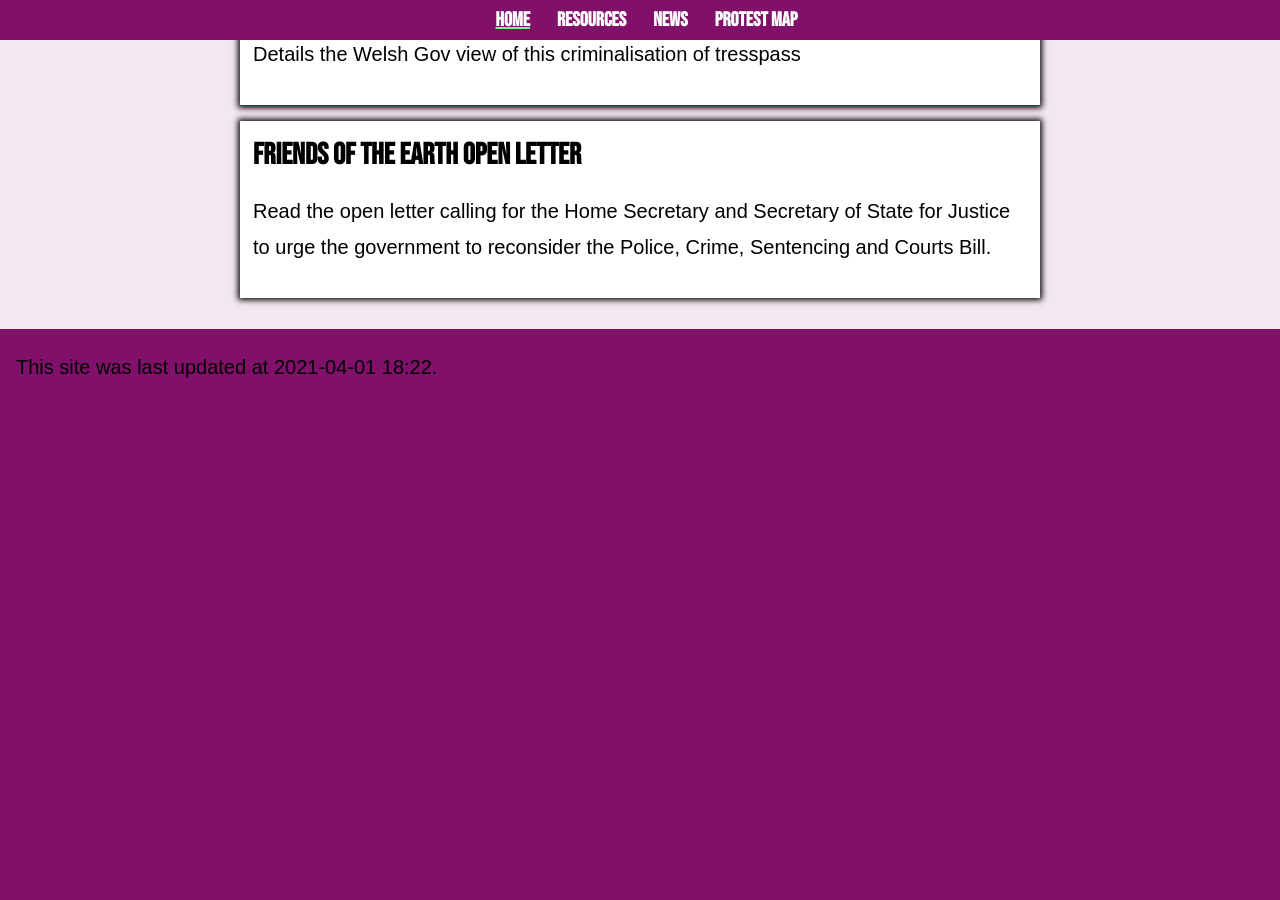
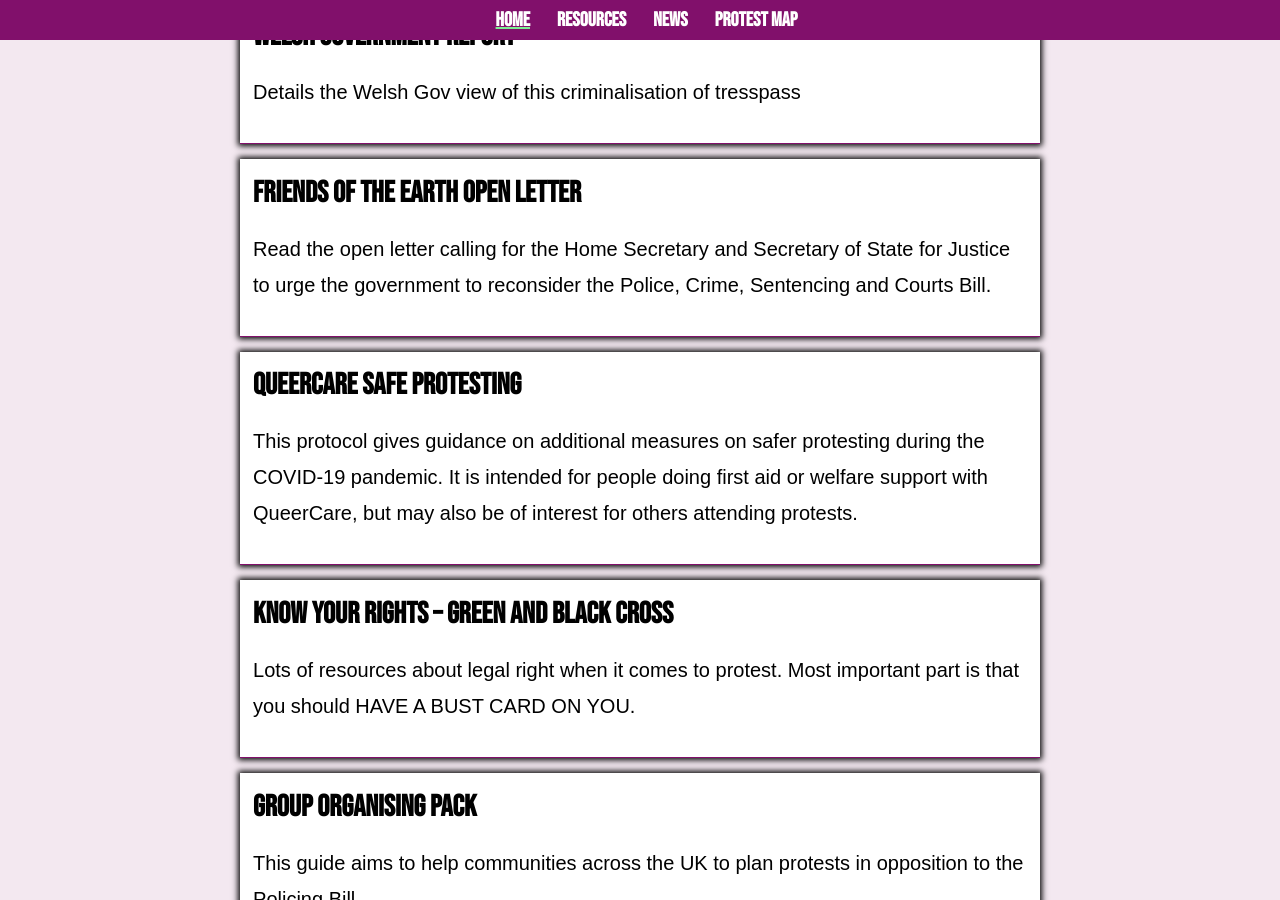
Before and after one commit to joe-irving/killthebill_website, a Jekyll site: the page docs/index.html, which Jekyll copies as it is, in a window 1280 px wide and 900 px high, scrolled down 2737 px. Built offline with Jekyll 4.4.1, drawn with Linux system fonts in a browser that asks for light colours; some web fonts are replaced; before the commit the page ends 3142 px from its top, so only the background shows below that; some of the changed text lies outside the part shown.

Commit message:
Update resouces 1st-April

```diff
--- a/docs/404.html
+++ b/docs/404.html
@@ -18,7 +18,7 @@
 <meta property="twitter:image" content="https://www.killthebill.ga/assets/images/default.jpg" />
 <meta property="twitter:title" content="Kill the Bill" />
 <script type="application/ld+json">
-{"@type":"WebPage","headline":"Kill the Bill","image":"https://www.killthebill.ga/assets/images/default.jpg","url":"https://www.killthebill.ga/404.html","description":"Resources about PCSC Bill 2021","@context":"https://schema.org"}</script>
+{"@type":"WebPage","image":"https://www.killthebill.ga/assets/images/default.jpg","url":"https://www.killthebill.ga/404.html","headline":"Kill the Bill","description":"Resources about PCSC Bill 2021","@context":"https://schema.org"}</script>
 <!-- End Jekyll SEO tag -->
 
 <link rel="stylesheet" href="/assets/css/style.css">
@@ -88,7 +88,7 @@
 
     <footer>
   <p>
-This site was last updated at 2021-04-01 18:22.
+This site was last updated at 2021-04-01 18:26.
 </p>
 </footer>
 
--- a/docs/feed.xml
+++ b/docs/feed.xml
@@ -1,4 +1,4 @@
-<?xml version="1.0" encoding="utf-8"?><feed xmlns="http://www.w3.org/2005/Atom" ><generator uri="https://jekyllrb.com/" version="4.2.0">Jekyll</generator><link href="https://www.killthebill.ga/feed.xml" rel="self" type="application/atom+xml" /><link href="https://www.killthebill.ga/" rel="alternate" type="text/html" /><updated>2021-04-01T18:22:37+01:00</updated><id>https://www.killthebill.ga/feed.xml</id><title type="html">Kill the Bill</title><subtitle>Resources about PCSC Bill 2021</subtitle><entry><title type="html">Welcome to Jekyll!</title><link href="https://www.killthebill.ga/jekyll/update/2021/03/26/welcome-to-jekyll/" rel="alternate" type="text/html" title="Welcome to Jekyll!" /><published>2021-03-26T23:37:58+00:00</published><updated>2021-03-26T23:37:58+00:00</updated><id>https://www.killthebill.ga/jekyll/update/2021/03/26/welcome-to-jekyll</id><content type="html" xml:base="https://www.killthebill.ga/jekyll/update/2021/03/26/welcome-to-jekyll/">&lt;p&gt;You’ll find this post in your &lt;code class=&quot;language-plaintext highlighter-rouge&quot;&gt;_posts&lt;/code&gt; directory. Go ahead and edit it and re-build the site to see your changes. You can rebuild the site in many different ways, but the most common way is to run &lt;code class=&quot;language-plaintext highlighter-rouge&quot;&gt;jekyll serve&lt;/code&gt;, which launches a web server and auto-regenerates your site when a file is updated.&lt;/p&gt;
+<?xml version="1.0" encoding="utf-8"?><feed xmlns="http://www.w3.org/2005/Atom" ><generator uri="https://jekyllrb.com/" version="4.2.0">Jekyll</generator><link href="https://www.killthebill.ga/feed.xml" rel="self" type="application/atom+xml" /><link href="https://www.killthebill.ga/" rel="alternate" type="text/html" /><updated>2021-04-01T18:26:23+01:00</updated><id>https://www.killthebill.ga/feed.xml</id><title type="html">Kill the Bill</title><subtitle>Resources about PCSC Bill 2021</subtitle><entry><title type="html">Welcome to Jekyll!</title><link href="https://www.killthebill.ga/jekyll/update/2021/03/26/welcome-to-jekyll/" rel="alternate" type="text/html" title="Welcome to Jekyll!" /><published>2021-03-26T23:37:58+00:00</published><updated>2021-03-26T23:37:58+00:00</updated><id>https://www.killthebill.ga/jekyll/update/2021/03/26/welcome-to-jekyll</id><content type="html" xml:base="https://www.killthebill.ga/jekyll/update/2021/03/26/welcome-to-jekyll/">&lt;p&gt;You’ll find this post in your &lt;code class=&quot;language-plaintext highlighter-rouge&quot;&gt;_posts&lt;/code&gt; directory. Go ahead and edit it and re-build the site to see your changes. You can rebuild the site in many different ways, but the most common way is to run &lt;code class=&quot;language-plaintext highlighter-rouge&quot;&gt;jekyll serve&lt;/code&gt;, which launches a web server and auto-regenerates your site when a file is updated.&lt;/p&gt;
 
 &lt;p&gt;Jekyll requires blog post files to be named according to the following format:&lt;/p&gt;
 
--- a/docs/index.html
+++ b/docs/index.html
@@ -18,7 +18,7 @@
 <meta property="twitter:image" content="https://www.killthebill.ga/assets/images/default.jpg" />
 <meta property="twitter:title" content="Kill the Bill" />
 <script type="application/ld+json">
-{"@type":"WebSite","headline":"Kill the Bill","image":"https://www.killthebill.ga/assets/images/default.jpg","url":"https://www.killthebill.ga/","description":"Resources about PCSC Bill 2021","name":"Kill the Bill","@context":"https://schema.org"}</script>
+{"@type":"WebSite","image":"https://www.killthebill.ga/assets/images/default.jpg","url":"https://www.killthebill.ga/","headline":"Kill the Bill","description":"Resources about PCSC Bill 2021","name":"Kill the Bill","@context":"https://schema.org"}</script>
 <!-- End Jekyll SEO tag -->
 
 <link rel="stylesheet" href="/assets/css/style.css">
@@ -102,7 +102,7 @@
   <section>
 
 <form class="keywords">
-  <input style="display:none;" type="text" name="possibleValues" value="document info petition letter">
+  <input style="display:none;" type="text" name="possibleValues" value="document info petition letter legal">
 
     <label class="keyword">
       <input class="keywordIn" type="checkbox" name="document" checked>
@@ -122,6 +122,11 @@
     <label class="keyword">
       <input class="keywordIn" type="checkbox" name="letter" checked>
         Letter
+    </label><br>
+
+    <label class="keyword">
+      <input class="keywordIn" type="checkbox" name="legal" checked>
+        Legal
     </label><br>
 
 </form>
@@ -192,7 +197,7 @@
 
     <section class="card resource info">
         <a target="_blank" href="https://gov.wales/written-statement-police-crime-sentencing-and-courts-bill">
-          <h1>Welsh Goverment Report</h1>
+          <h1>Welsh Government Report</h1>
         </a>
         <p>Details the Welsh Gov view of this criminalisation of tresspass</p>
     </section>
@@ -204,6 +209,41 @@
         <p>Read the open letter calling for the Home Secretary and Secretary of State for Justice to urge the government to reconsider the Police, Crime, Sentencing and Courts Bill. </p>
     </section>
 
+    <section class="card resource info">
+        <a target="_blank" href="https://wiki.queercare.network/Protesting_Safer_in_a_Pandemic_Protocol">
+          <h1>QueerCare Safe Protesting </h1>
+        </a>
+        <p>This protocol gives guidance on additional measures on safer protesting during the COVID-19 pandemic. It is intended for people doing first aid or welfare support with QueerCare, but may also be of interest for others attending protests. </p>
+    </section>
+
+    <section class="card resource legal">
+        <a target="_blank" href="https://greenandblackcross.org/action/know-your-rights/">
+          <h1>Know your Rights – Green and Black Cross</h1>
+        </a>
+        <p>Lots of resources about legal right when it comes to protest. Most important part is that you should HAVE A BUST CARD ON YOU.</p>
+    </section>
+
+    <section class="card resource document">
+        <a target="_blank" href="https://cryptpad.fr/pad/#/2/pad/view/Q+oS1DGXgH4NlZotBSauHLCNxFtaI1z0gn813kIqWbI/">
+          <h1>Group organising pack</h1>
+        </a>
+        <p>This guide aims to help communities across the UK to plan protests in opposition to the Policing Bill.</p>
+    </section>
+
+    <section class="card resource document">
+        <a target="_blank" href="https://cryptpad.fr/pad/#/2/pad/view/z6Xv0JaFCt1+fkUG4IDUhrKqo36Qb-TVMuSAEytA0-g/">
+          <h1>Online Toolkit</h1>
+        </a>
+        <p></p>
+    </section>
+
+    <section class="card resource ">
+        <a target="_blank" href="https://cryptpad.fr/pad/#/2/pad/view/69KAzMEODKhyLZdR7J+EEofqx3hvUWaKJt9gbChBWfI/">
+          <h1>Accessibility guide for protest organising</h1>
+        </a>
+        <p></p>
+    </section>
+
 </section>
 </section>
 
@@ -211,7 +251,7 @@
     </main>
     <footer>
   <p>
-This site was last updated at 2021-04-01 18:22.
+This site was last updated at 2021-04-01 18:26.
 </p>
 </footer>
 
--- a/docs/jekyll/update/2021/03/26/welcome-to-jekyll/index.html
+++ b/docs/jekyll/update/2021/03/26/welcome-to-jekyll/index.html
@@ -122,7 +122,7 @@
 
     <footer>
   <p>
-This site was last updated at 2021-04-01 18:22.
+This site was last updated at 2021-04-01 18:26.
 </p>
 </footer>
 
--- a/docs/map/index.html
+++ b/docs/map/index.html
@@ -18,7 +18,7 @@
 <meta property="twitter:image" content="https://www.killthebill.ga/assets/images/default.jpg" />
 <meta property="twitter:title" content="Map of Protests" />
 <script type="application/ld+json">
-{"@type":"WebPage","headline":"Map of Protests","image":"https://www.killthebill.ga/assets/images/default.jpg","url":"https://www.killthebill.ga/map/","description":"Resources about PCSC Bill 2021","@context":"https://schema.org"}</script>
+{"@type":"WebPage","image":"https://www.killthebill.ga/assets/images/default.jpg","url":"https://www.killthebill.ga/map/","headline":"Map of Protests","description":"Resources about PCSC Bill 2021","@context":"https://schema.org"}</script>
 <!-- End Jekyll SEO tag -->
 
 <link rel="stylesheet" href="/assets/css/style.css">
@@ -85,7 +85,7 @@
 
     <footer>
   <p>
-This site was last updated at 2021-04-01 18:22.
+This site was last updated at 2021-04-01 18:26.
 </p>
 </footer>
 
--- a/docs/news/index.html
+++ b/docs/news/index.html
@@ -145,7 +145,7 @@
 
     <footer>
   <p>
-This site was last updated at 2021-04-01 18:22.
+This site was last updated at 2021-04-01 18:26.
 </p>
 </footer>
 
```
Also changed, not shown: other parts of docs/jekyll/update/2021/03/26/welcome-to-jekyll/index.html (+1 -1 lines), other parts of docs/news/index.html (+1 -1 lines), docs/resources/index.html (+44 -4 lines).
